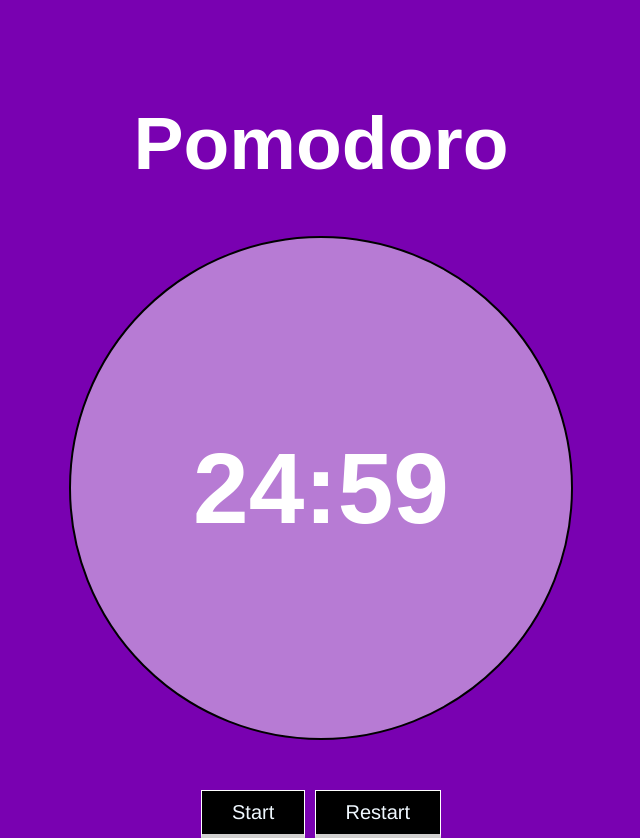
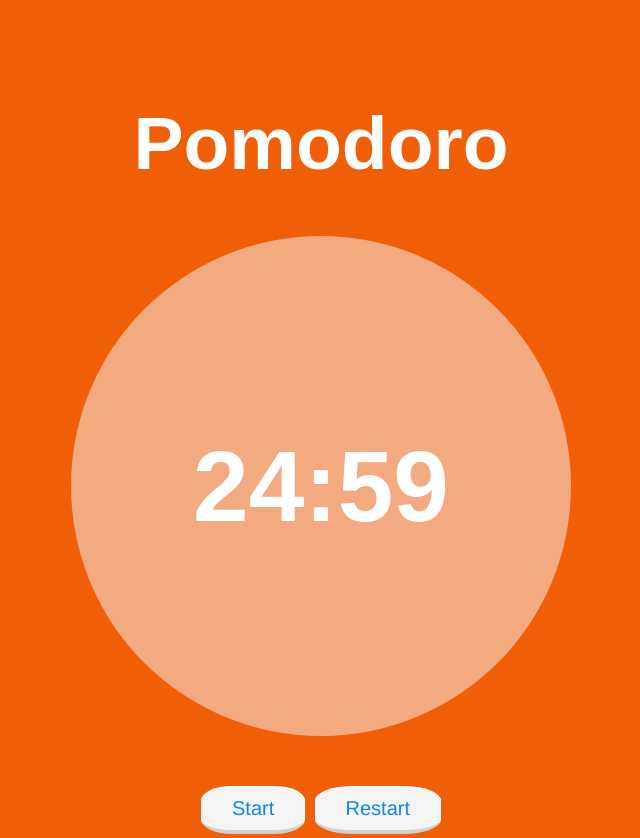
Before and after one commit to Enuch/Pomodoro-app, a plain HTML site: page index.html in a window 1280 px wide. Shown: the whole page, without its empty margins (319-959 px from the left). Drawn offline with Linux system fonts and the light colour scheme.

Commit message:
design improvement

```diff
--- a/style.css
+++ b/style.css
@@ -1,7 +1,7 @@
 * {
     padding: 0;
     margin: 0;
-    background-color: rgb(121, 1, 177);
+    background-color: rgb(241, 94, 8);
 }
 
 #main {
@@ -20,7 +20,6 @@
 
     margin-top: 50px;
 
-    border: 2px solid rgb(0, 0, 0);
     border-radius: 50%;
 
     display: flex;
@@ -60,6 +59,7 @@
     display: flex;
     align-items: center;
     justify-content: space-between;
+
 }
 
 .button {
@@ -67,15 +67,19 @@
     border: 1px solid rgb(255, 255, 255);
     border-bottom: 4px solid rgb(209, 208, 208);
 
-    background-color: black;
+    background-color: rgb(245, 245, 245);
 
     font-family: 'Franklin Gothic Medium', 'Arial Narrow', Arial, sans-serif;
     font-size: 20px;
-    color: aliceblue;
+    color: rgb(13, 135, 241);
+
+    border-radius: 30%;
 }
 
 .button:hover {
     background-color: rgb(28, 138, 212);
     cursor: pointer;
     border-bottom: 1px solid white;
+    color: rgb(255, 255, 255);
+
 }
```
